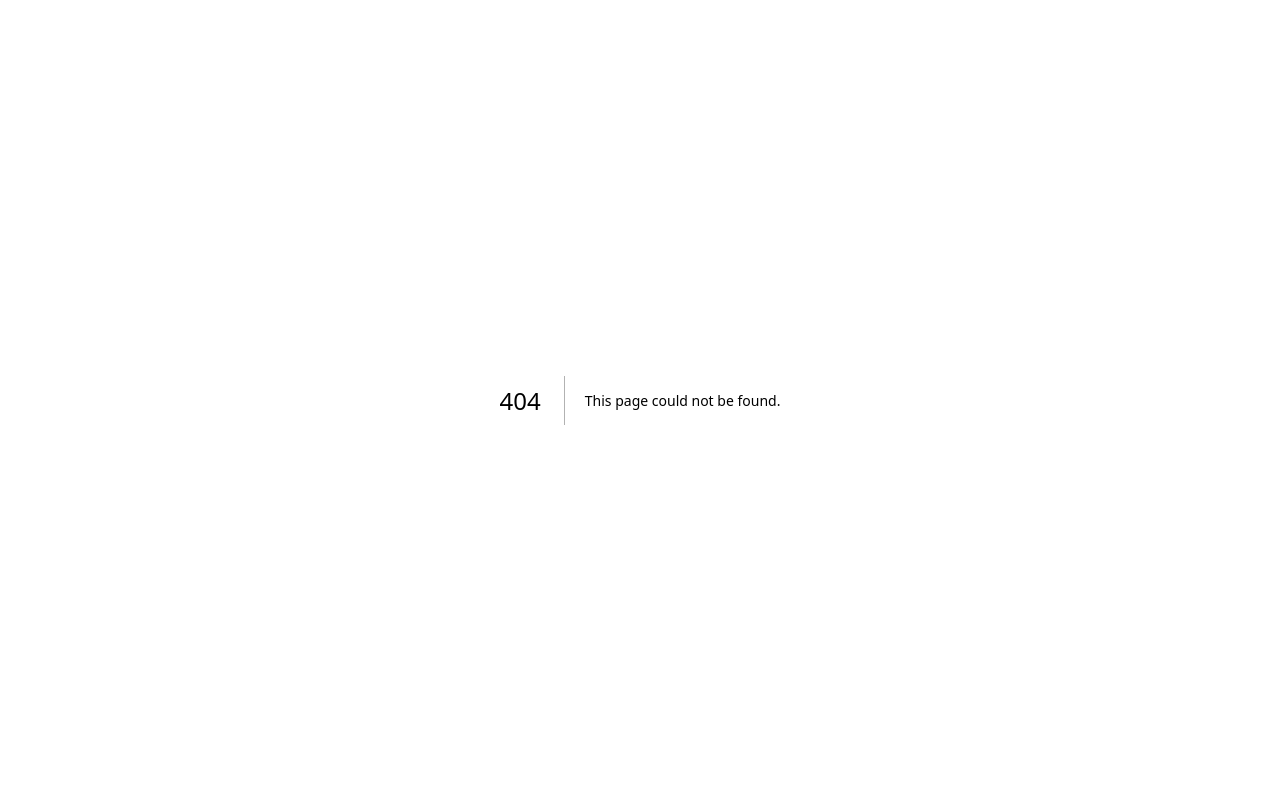
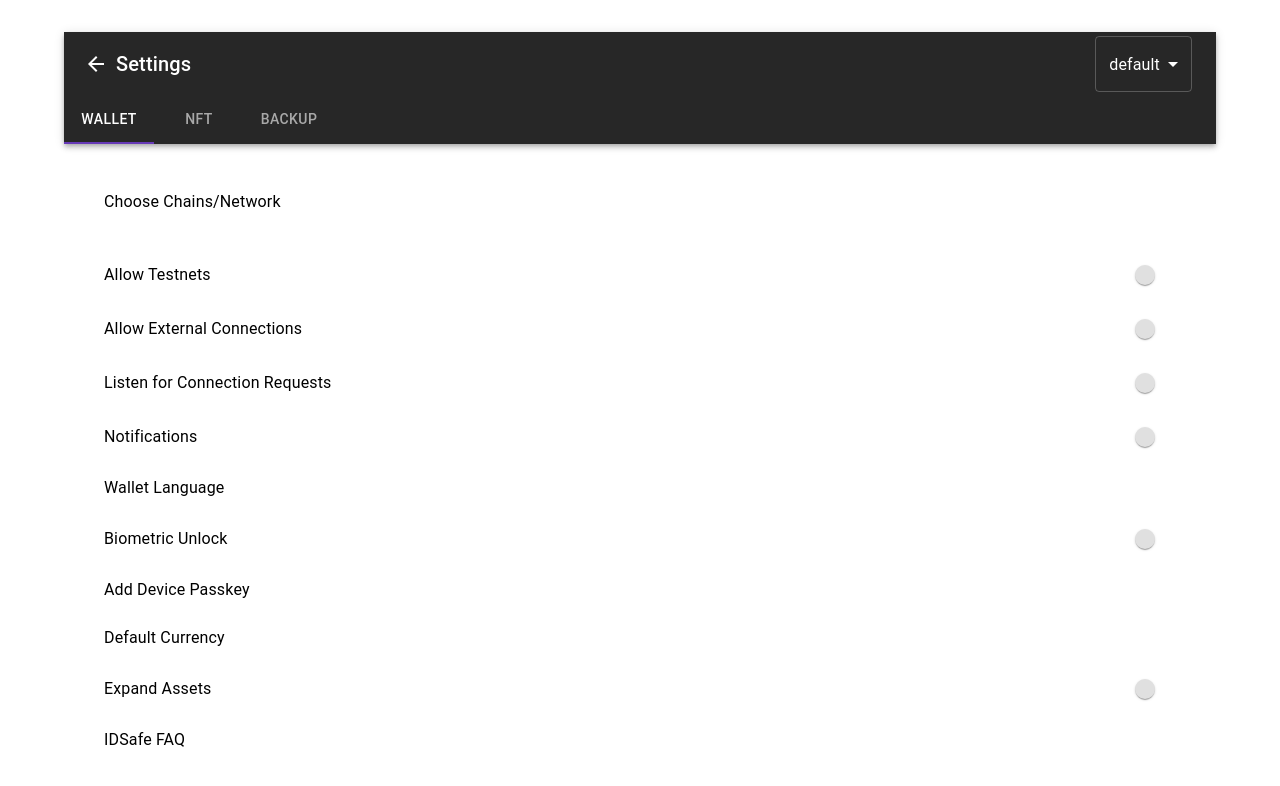
Before and after one commit to nathfavour/IDSafe-web, a Next.js app: page /settings in a window 1280 px wide. Before the commit this address had no page. Shown: the top 786 px of the page. Built offline with nearby package versions, Linux system fonts and the light colour scheme.

Commit message:
tab panel error cleared

```diff
--- /dev/null
+++ b/src/components/TabPanel.tsx
@@ -0,0 +1,28 @@
+import React from 'react';
+import { Box, Typography } from '@mui/material';
+
+interface TabPanelProps {
+  children?: React.ReactNode;
+  index: number;
+  value: number;
+}
+
+const TabPanel: React.FC<TabPanelProps> = ({ children, value, index, ...other }) => {
+  return (
+    <div
+      role="tabpanel"
+      hidden={value !== index}
+      id={`tabpanel-${index}`}
+      aria-labelledby={`tab-${index}`}
+      {...other}
+    >
+      {value === index && (
+        <Box p={3}>
+          <Typography>{children}</Typography>
+        </Box>
+      )}
+    </div>
+  );
+};
+
+export default TabPanel;
--- /dev/null
+++ b/src/pages/settings.tsx
@@ -0,0 +1,251 @@
+import React, { useState, useEffect } from 'react';
+import { AppBar, Toolbar, IconButton, Typography, Container, Box, Card, List, ListItem, ListItemIcon, ListItemText, Switch, Tab, Tabs, MenuItem, Select, Dialog, DialogTitle, DialogContent, ListItemButton, SelectChangeEvent } from '@mui/material';
+import { ArrowBack } from '@mui/icons-material';
+import { createTheme, ThemeProvider } from '@mui/material/styles';
+import { useRouter } from 'next/router';
+
+import TabPanel from '@/components/TabPanel';
+
+const theme = createTheme({
+  palette: {
+    primary: {
+      main: '#673ab7', // deepPurple
+    },
+    secondary: {
+      main: '#4caf50', // green
+    },
+    mode: 'dark',
+  },
+});
+
+const Settings: React.FC<{ walletString?: string }> = ({ walletString }) => {
+  const router = useRouter();
+  const [tabIndex, setTabIndex] = useState(0);
+  const [selectedWallet, setSelectedWallet] = useState(walletString || 'default');
+  const [dialogOpen, setDialogOpen] = useState(false);
+
+  useEffect(() => {
+    if (walletString) {
+      setSelectedWallet(walletString);
+    }
+  }, [walletString]);
+
+  const handleBack = () => {
+    router.back();
+  };
+
+  const handleTabChange = (event: React.SyntheticEvent, newValue: number) => {
+    setTabIndex(newValue);
+  };
+
+//   const handleWalletChange = (event: React.ChangeEvent<{ value: unknown }>) => {
+//     const newValue = event.target.value as string;
+//     if (newValue === 'new wallet') {
+//       setDialogOpen(true);
+//     } else {
+//       setSelectedWallet(newValue);
+//     }
+//   };
+
+  const handleWalletChange = (event: SelectChangeEvent<string>) => {
+    const newValue = event.target.value as string;
+    if (newValue === 'new wallet') {
+      setDialogOpen(true);
+    } else {
+      setSelectedWallet(newValue);
+    }
+  };
+
+  const handleDialogClose = () => {
+    setDialogOpen(false);
+  };
+
+  const buildInfoCard = (title: string, description: string, icon: React.ReactNode) => (
+    <Card sx={{ my: 2 }}>
+      <ListItem>
+        <ListItemIcon>{icon}</ListItemIcon>
+        <ListItemText primary={title} secondary={description} />
+      </ListItem>
+    </Card>
+  );
+
+  return (
+    <ThemeProvider theme={theme}>
+      <Container>
+        <Box my={4}>
+          <AppBar position="static" color="secondary">
+            <Toolbar>
+              <IconButton edge="start" color="inherit" aria-label="back" onClick={handleBack}>
+                <ArrowBack />
+              </IconButton>
+              <Typography variant="h6" component="div" sx={{ flexGrow: 1 }}>
+                Settings
+              </Typography>
+              <Select
+                value={selectedWallet}
+                onChange={handleWalletChange}
+                style={{ color: 'white' }}
+              >
+                <MenuItem value="default">default</MenuItem>
+                <MenuItem value="new wallet">new wallet</MenuItem>
+              </Select>
+            </Toolbar>
+            <Tabs value={tabIndex} onChange={handleTabChange} indicatorColor="primary" textColor="inherit">
+              <Tab label="Wallet" />
+              <Tab label="NFT" />
+              <Tab label="Backup" />
+            </Tabs>
+          </AppBar>
+          <TabPanel value={tabIndex} index={0}>
+            <WalletSettings />
+          </TabPanel>
+          <TabPanel value={tabIndex} index={1}>
+            <NFTSettings />
+          </TabPanel>
+          <TabPanel value={tabIndex} index={2}>
+            <BackupSettings />
+          </TabPanel>
+        </Box>
+      </Container>
+      <Dialog open={dialogOpen} onClose={handleDialogClose}>
+        <DialogTitle>New Wallet</DialogTitle>
+        <DialogContent>
+          <List>
+            <ListItemButton onClick={() => { handleDialogClose(); /* Navigate to create wallet page */ }}>
+              <ListItemText primary="Create Wallet" />
+            </ListItemButton>
+            <ListItemButton onClick={() => { handleDialogClose(); router.push('/'); }}>
+              <ListItemText primary="Connect Wallet" />
+            </ListItemButton>
+          </List>
+        </DialogContent>
+      </Dialog>
+    </ThemeProvider>
+  );
+};
+
+// const TabPanel: React.FC<{ value: number; index: number }> = ({ value, index, children }) => {
+//   return (
+//     <div role="tabpanel" hidden={value !== index}>
+//       {value === index && <Box p={3}>{children}</Box>}
+//     </div>
+//   );
+// };
+
+const WalletSettings: React.FC = () => {
+  const [allowTestnets, setAllowTestnets] = useState(false);
+  const [allowExternalConnections, setAllowExternalConnections] = useState(false);
+  const [listenForConnectionRequests, setListenForConnectionRequests] = useState(false);
+  const [notifications, setNotifications] = useState(false);
+  const [biometricUnlock, setBiometricUnlock] = useState(false);
+  const [expandAssets, setExpandAssets] = useState(false);
+
+  return (
+    <List>
+      <ListItemButton onClick={() => { /* Navigate to chains/network page */ }}>
+        <ListItemText primary="Choose Chains/Network" secondary="Default: Arbitrium" />
+      </ListItemButton>
+      <SwitchListItem
+        title="Allow Testnets"
+        checked={allowTestnets}
+        onChange={(e) => setAllowTestnets(e.target.checked)}
+      />
+      <SwitchListItem
+        title="Allow External Connections"
+        checked={allowExternalConnections}
+        onChange={(e) => setAllowExternalConnections(e.target.checked)}
+      />
+      <SwitchListItem
+        title="Listen for Connection Requests"
+        checked={listenForConnectionRequests}
+        onChange={(e) => setListenForConnectionRequests(e.target.checked)}
+      />
+      <SwitchListItem
+        title="Notifications"
+        checked={notifications}
+        onChange={(e) => setNotifications(e.target.checked)}
+      />
+      <ListItemButton onClick={() => { /* Navigate to language settings page */ }}>
+        <ListItemText primary="Wallet Language" />
+      </ListItemButton>
+      <SwitchListItem
+        title="Biometric Unlock"
+        checked={biometricUnlock}
+        onChange={(e) => setBiometricUnlock(e.target.checked)}
+      />
+      <ListItemButton onClick={() => { /* Navigate to add device passkey page */ }}>
+        <ListItemText primary="Add Device Passkey" />
+      </ListItemButton>
+      <ListItemButton onClick={() => { /* Navigate to default currency page */ }}>
+        <ListItemText primary="Default Currency" />
+      </ListItemButton>
+      <SwitchListItem
+        title="Expand Assets"
+        checked={expandAssets}
+        onChange={(e) => setExpandAssets(e.target.checked)}
+      />
+      <ListItemButton onClick={() => { /* Navigate to FAQ page */ }}>
+        <ListItemText primary="IDSafe FAQ" />
+      </ListItemButton>
+    </List>
+  );
+};
+
+const NFTSettings: React.FC = () => {
+  const [allowMintingNFTs, setAllowMintingNFTs] = useState(false);
+  const [enableNFTScanning, setEnableNFTScanning] = useState(false);
+  const [enableNFC, setEnableNFC] = useState(false);
+
+  return (
+    <List>
+      <SwitchListItem
+        title="Allow Minting NFTs"
+        checked={allowMintingNFTs}
+        onChange={(e) => setAllowMintingNFTs(e.target.checked)}
+      />
+      <SwitchListItem
+        title="Enable NFT Scanning"
+        checked={enableNFTScanning}
+        onChange={(e) => setEnableNFTScanning(e.target.checked)}
+      />
+      <SwitchListItem
+        title="Enable NFC"
+        checked={enableNFC}
+        onChange={(e) => setEnableNFC(e.target.checked)}
+      />
+    </List>
+  );
+};
+
+const BackupSettings: React.FC = () => {
+  const [turnOnBackup, setTurnOnBackup] = useState(false);
+
+  return (
+    <List>
+      <SwitchListItem
+        title="Turn on Backup"
+        checked={turnOnBackup}
+        onChange={(e) => setTurnOnBackup(e.target.checked)}
+      />
+      {turnOnBackup && (
+        <>
+          <ListItemButton onClick={() => { /* Navigate to local backup settings page */ }}>
+            <ListItemText primary="Local Backup" />
+          </ListItemButton>
+          <ListItemButton onClick={() => { /* Navigate to Google Drive backup settings page */ }}>
+            <ListItemText primary="Backup to Google Drive" />
+          </ListItemButton>
+        </>
+      )}
+    </List>
+  );
+};
+
+const SwitchListItem: React.FC<{ title: string; checked: boolean; onChange: (event: React.ChangeEvent<HTMLInputElement>) => void }> = ({ title, checked, onChange }) => (
+  <ListItem>
+    <ListItemText primary={title} />
+    <Switch edge="end" checked={checked} onChange={onChange} />
+  </ListItem>
+);
+
+export default Settings;
```
